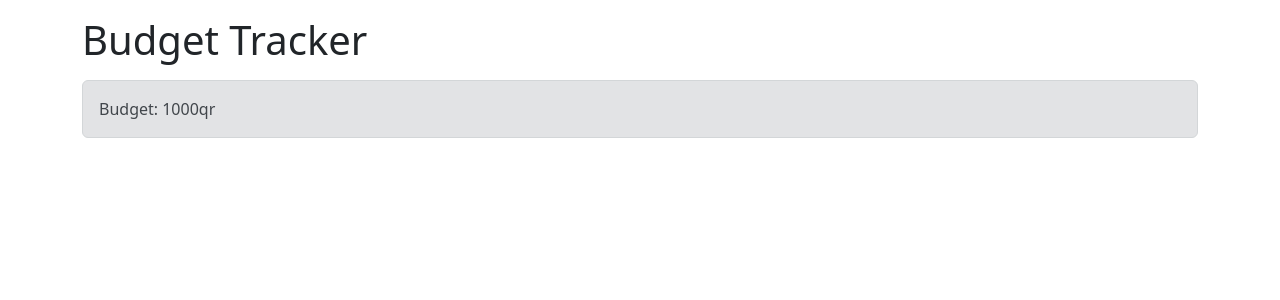
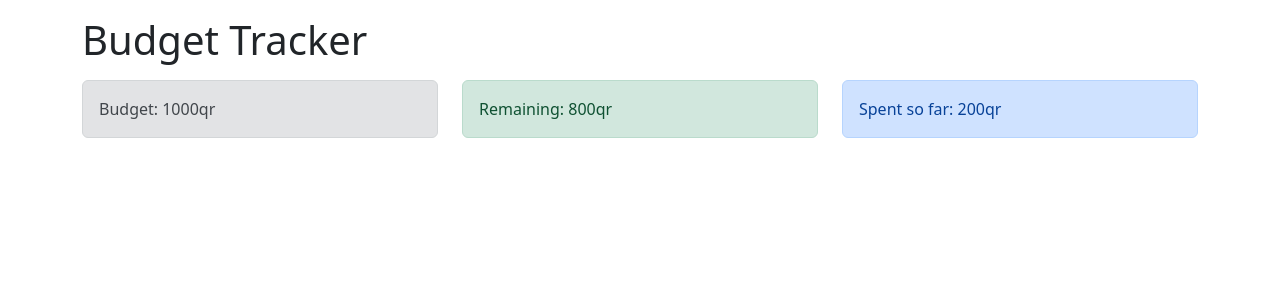
Before and after one commit to twaheed7/budget-tracker-app, a React (Create React App) app: page / in a window 1280 px wide. Shown: the top 300 px of the page. Built offline with nearby package versions, Linux system fonts and the light colour scheme.

Commit message:
add components

```diff
--- a/src/App.js
+++ b/src/App.js
@@ -1,5 +1,7 @@
 import React from "react";
 import Budget from "./components/Budget";
+import Remaining from "./components/Remaining";
+import ExpenseTotal from "./components/ExpenseTotal";
 import "bootstrap/dist/css/bootstrap.min.css";
 
 const App = () => {
@@ -10,6 +12,12 @@
         <div className="col-sm">
           <Budget />
         </div>
+        <div className="col-sm">
+          <Remaining />
+        </div>
+        <div className="col-sm">
+          <ExpenseTotal />
+        </div>
       </div>
     </div>
   );
--- /dev/null
+++ b/src/components/ExpenseTotal.js
@@ -0,0 +1,10 @@
+import React from "react";
+
+const ExpenseTotal = () => {
+    return (
+        <div className="alert alert-primary">
+            <span>Spent so far: 200qr</span>
+        </div>
+    )
+}
+export default ExpenseTotal
--- /dev/null
+++ b/src/components/Remaining.js
@@ -0,0 +1,10 @@
+import React from "react";
+
+const Remaining = () => {
+  return (
+    <div className="alert alert-success">
+      <span>Remaining: 800qr</span>
+    </div>
+  );
+};
+export default Remaining;
```
